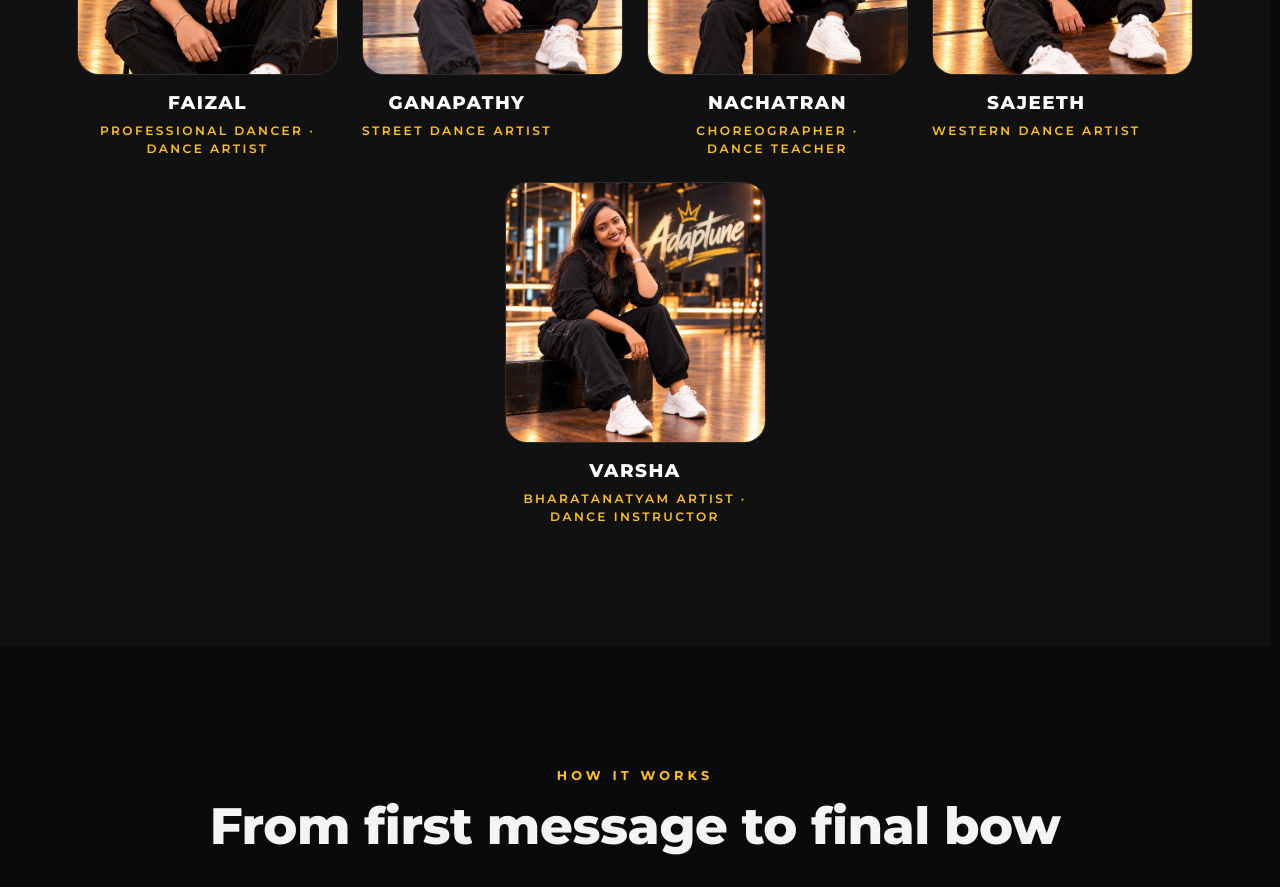
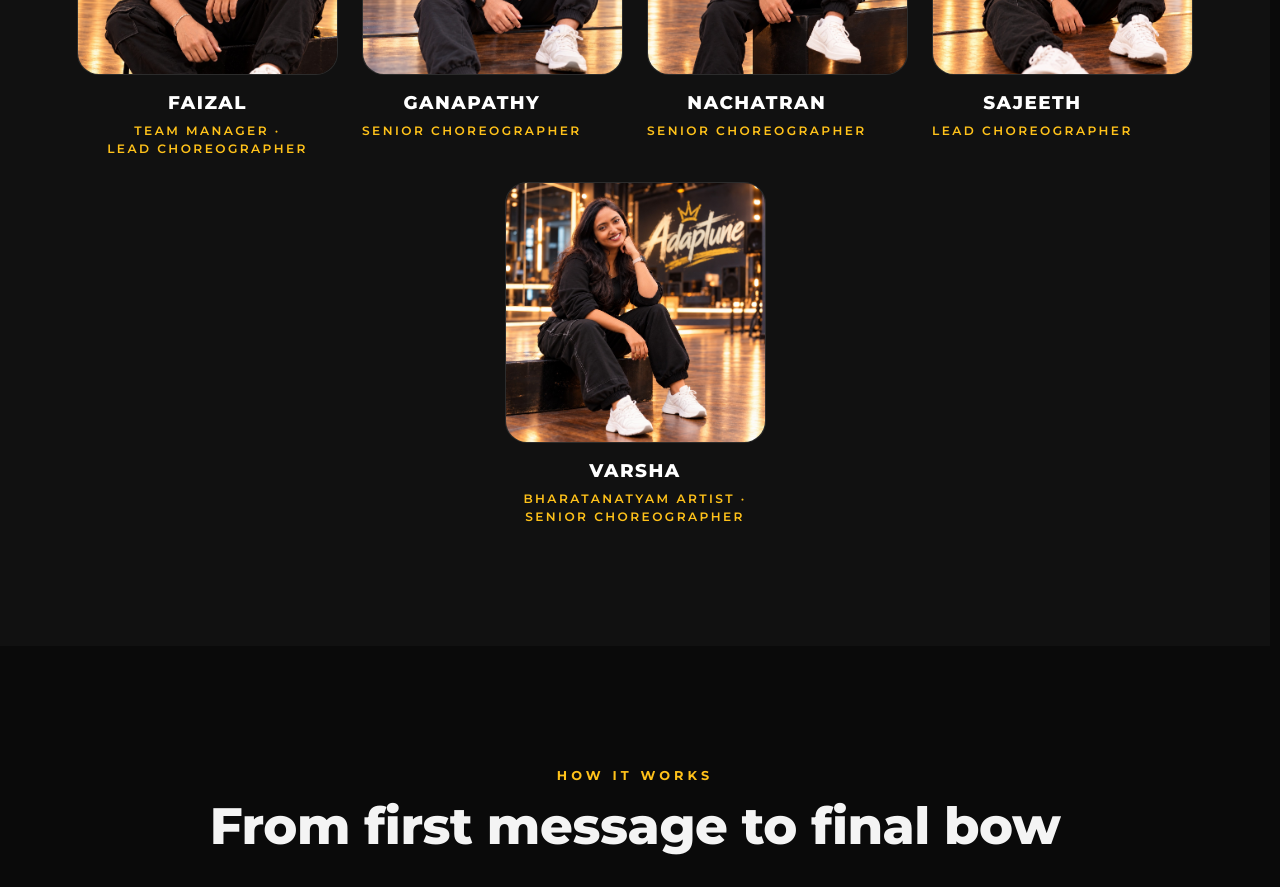
Before and after one commit to dinudinesh516-ai/Adaptune, a React (Vite) app: page / in a window 1280 px wide. Shown: the part 4600-5487 px from the top of the page. Built offline with nearby package versions, Linux system fonts and the light colour scheme.

Commit message:
Team Subtitle Changes

```diff
--- a/src/config.js
+++ b/src/config.js
@@ -51,11 +51,11 @@ export const TEAM = {
   // Vismai: details taken from his resume
   Vismai: {
     name: 'Vismai Shankar',
-    role: 'Choreographer · Zumba Instructor',
+    role: 'Founder · Principal Choreographer',
     experience: '13+', // choreographing since June 2013
     knownStyles: [
       'Western', 'Hip Hop', 'Free Style', 'Jazz', 'Salsa', 'Ballet', 'Contemporary', 'African Style', 'Jungle Style',
-      'Folk', 'Semi Folk', 'Cinematic Folk', 'Cinematic Choreography', 'Traditional Folk', 'Creative Dance', 'Zumba',
+      'Folk', 'Semi Folk', 'Cinematic Folk', 'Cinematic Choreography', 'Traditional Folk', 'Creative Dance', 'Zumba', 'Aqua Zumba',
     ],
     bio: 'A creative choreographer with more than a decade of experience, Vismai designs routines that span western, contemporary and cinematic folk styles, translating stories and music into movement that captivates audiences. Vismai currently choreographs for over ten schools across Coimbatore, has created pieces for colleges including PSG, Karpagam, NGP and Nirmala College, and for corporates such as Cognizant, Dell and Bosch. TV appearances include Ungalil Yaar Adutha Prabhudeva (Star Vijay), India’s Dancing Super Star (Star Plus) and Miracle Dance (Vijay TV). Vismai is also a licensed international Zumba and Aqua Zumba instructor.',
     reel: 'https://www.instagram.com/reel/DakldKBzIxm/',
@@ -64,7 +64,7 @@ export const TEAM = {
   // The entries below are from each member's own profile
   Faizal: {
     name: 'Faizal',
-    role: 'Professional Dancer · Dance Artist',
+    role: 'Team Manager · Lead Choreographer',
     experience: '11',
     knownStyles: ['Western', 'Hip Hop', 'Freestyle', 'Contemporary', 'Folk', 'Semi Classical', 'Creative Style'],
     bio: 'Dance is my passion, my expression and my way of life. With 11 years in the field, I believe in creating my own style, expressing myself through movement and constantly exploring new possibilities in dance. “I believe in my own rhythm, create my own style, and let my dance tell my story.”',
@@ -73,7 +73,7 @@ export const TEAM = {
   },
   Jeffin: {
     name: 'Jeffin',
-    role: 'Contemporary Dancer · Instructor',
+    role: 'Senior Choreographer',
     experience: '4',
     knownStyles: ['Contemporary', 'Freestyle', 'Lyrical', 'Afro', 'Western Folk', 'Traditional Folk', 'Cinematic Folk'],
     bio: 'Dance somehow found its way into my life without me even realising it. It all started with me being a student, knowing little to nothing about dance or where this journey would take me. Somewhere along the way, what started as a learning experience became a part of who I am. Now I teach others the same way I was once taught, sharing the knowledge, passion and lessons that dance has given me over the years.',
@@ -82,7 +82,7 @@ export const TEAM = {
   },
   Nachatran: {
     name: 'Nachatran',
-    role: 'Choreographer · Dance Teacher',
+    role: 'Senior Choreographer',
     experience: '4',
     knownStyles: ['Hip Hop', 'Locking', 'Popping', 'Waacking', 'Breaking', 'Contemporary', 'Folk'],
     bio: 'Dance is not just an extracurricular activity; it is an education in itself. I don’t see dance as just a job but as a way to express my feelings. I love both mass performances and emotional choreography, and I always perform to the vibe and emotion of the song. Teaching students, choreographing performances and earning recognition are all part of my growth journey. Some feelings cannot be expressed through words, but they can be expressed through a single movement. That is the connection I have with dance.',
@@ -91,7 +91,7 @@ export const TEAM = {
   },
   Nandhagopal: {
     name: 'Nandhagopal',
-    role: 'Choreographer · Zumba Instructor',
+    role: 'Principal Choreographer',
     experience: '19',
     knownStyles: ['Western', 'Folk', 'Semi Classical', 'Contemporary', 'Zumba'],
     bio: 'I’m Nandha: choreographer, Zumba instructor and dancer. I love to teach western, folk, semi classical, contemporary and many other dance forms, each in its own way. Still dreaming, still learning, still finding new ways to teach. Love dance, live to dance.',
@@ -100,7 +100,7 @@ export const TEAM = {
   },
   Sajeeth: {
     name: 'Sajeeth',
-    role: 'Western Dance Artist',
+    role: 'Lead Choreographer',
     experience: '12',
     knownStyles: ['All Western Styles', 'Hip Hop', 'Popping', 'Locking', 'Contemporary', 'Semi Classical', 'Folk Dance'],
     bio: 'With 12 years of experience across every western dance style, from hip-hop, popping and locking to contemporary, as well as semi classical and folk, Sajeeth brings range and feeling to every routine. In Sajeeth’s own words: “For me, dance isn’t just entertainment. It’s a subject that lets me express all my emotions, a source of complete happiness and connection. Dance is my soul.”',
@@ -109,8 +109,8 @@ export const TEAM = {
   },
   Ganapathy: {
     name: 'Ganapathy',
-    role: 'Street Dance Artist',
-    experience: '9',
+    role: 'Senior Choreographer',
+    experience: '8',
     knownStyles: [
       'All Western Styles', 'Hip Hop', 'Freestyle', 'Popping', 'Locking', 'Tutting', 'Breaking', 'Waacking',
       'Contemporary', 'Jazz',
@@ -121,7 +121,7 @@ export const TEAM = {
   },
   Varsha: {
     name: 'Varsha',
-    role: 'Bharatanatyam Artist · Dance Instructor',
+    role: 'Bharatanatyam Artist · Senior Choreographer',
     experience: '5',
     knownStyles: [
       'Bharatanatyam', 'Semi Classical', 'Fusion Classical', 'Traditional Folk', 'Cinematic Folk', 'Freestyle',
--- a/src/styles.css
+++ b/src/styles.css
@@ -644,13 +644,10 @@ html.scroll-locked { overflow: hidden; }
   text-transform: uppercase;
   margin-top: 0.3rem;
 }
-/* Phones: cards are ~160px wide, too narrow for wide-spaced capitals, so use normal case and tight
-   spacing so each role part ("Professional Dancer") fits on one line */
-@media (max-width: 575.98px) {
-  .team-role { text-transform: none; letter-spacing: 0.02em; font-size: 0.74rem; line-height: 1.35; }
-}
-/* very narrow phones: let a part wrap rather than spill past the card */
-@media (max-width: 359.98px) {
+/* Phones and tablets: cards are 160–220px wide. Keep the capitals but tighten the spacing, and let a long
+   part ("PRINCIPAL CHOREOGRAPHER") break between its words rather than spill past the card */
+@media (max-width: 991.98px) {
+  .team-role { letter-spacing: 0.1em; line-height: 1.5; }
   .team-role .text-nowrap { white-space: normal !important; }
 }
 @media (hover: hover) {
```
